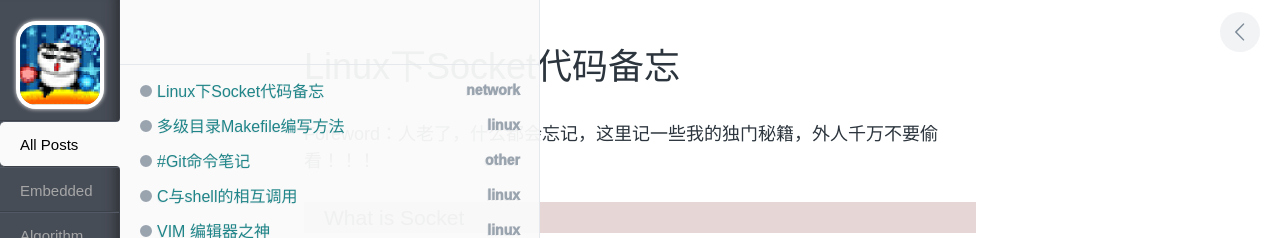
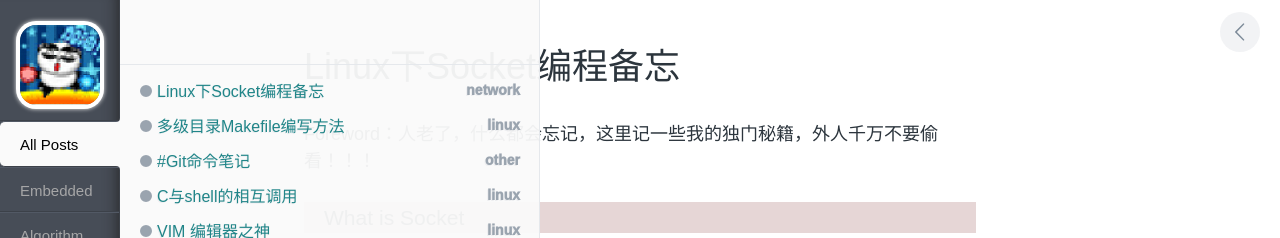
Before and after one commit to xnzaa/xnzaa.github.io, a Jekyll site: the page built from _posts/2015-01-31-Linux下Socket通信汇总.md, in a window 1280 px wide. Shown: the top 238 px of the page. Built offline with Jekyll 4.4.1, drawn with Linux system fonts in a browser that asks for light colours; comment, search, counter and statistics services are not loaded.

Commit message:
change post

```diff
--- a/_posts/2015-01-31-Linux下Socket通信汇总.md
+++ b/_posts/2015-01-31-Linux下Socket通信汇总.md
@@ -1,6 +1,6 @@
 ---
 layout: post
-title:  "Linux下Socket代码备忘"
+title:  "Linux下Socket编程备忘"
 date:    2015-01-31 16:20
 categories: network
 ---
```
